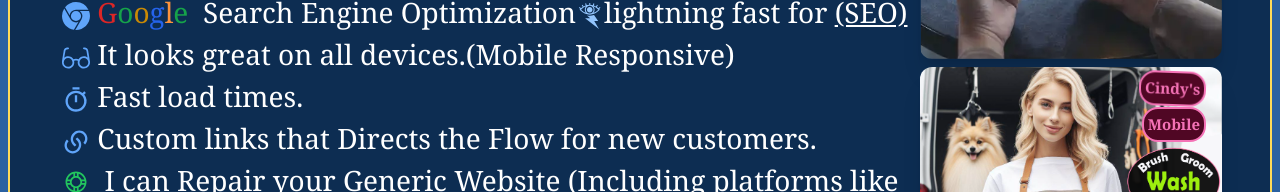
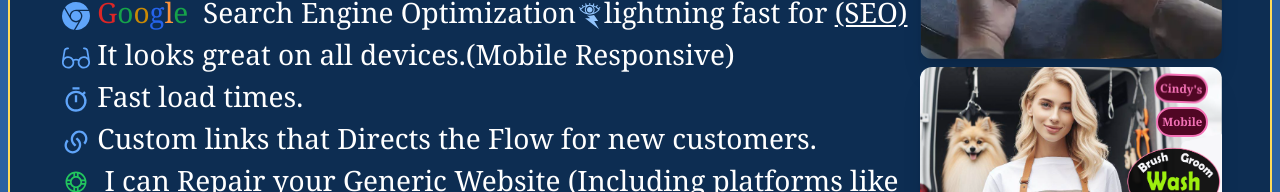
Before and after one commit to MyBaBB/My_Introduction, a React (Vite) app: page / in a window 1280 px wide. Shown: the part 426-618 px from the top of the page. Built offline with nearby package versions, Linux system fonts and the light colour scheme; a web font is replaced by a local one.

Commit message:
media querie on Cindys Mobile sign

```diff
--- a/src/components/TopRightImage.jsx
+++ b/src/components/TopRightImage.jsx
@@ -35,11 +35,22 @@
                   onClick={handleImageClick}
                    />
 
-                 <div className='absolute text-[12px] xs:text-[15px] p-1 border-2 border-pink-400 rounded-2xl
-                 top-1 right-3  font-bold text-pink-400  bg-pink-950 animate-spin rotate-2'>
+                 <div className='absolute
+                  text-[7px] sm:text-[7px] md:text-[11.5px]
+                   p-1 border-2 border-pink-400 rounded-2xl
+
+                 top-[0.2rem] md:top-[.2rem] md:top-[.2rem] lg:top-[.4rem]
+
+                 right-[.625rem] sm:right-[.5rem] md:right-[.6rem]
+                 font-bold text-pink-400  bg-pink-950 animate-spin rotate-2'>
                   <span className='cindy '>Cindy&apos;s</span></div>
-                 <div className='absolute text-[12px] xs:text-[15px] p-1 border-2 border-pink-400 rounded-2xl
-                 top-[2.5rem] right-3  font-bold text-pink-400  bg-pink-950 '>Mobile</div>
+                 <div className='absolute
+                 text-[7px] sm:text-[7px] md:text-[11.5px]
+                  p-1 border-2 border-pink-400 rounded-2xl
+
+                  top-[1.59rem] sm:top-[1.6rem] md:top-[2.1rem] lg:top-[2.5rem]
+                  right-[.625rem] sm:right-[.5rem] md:right-[.6rem]
+                   font-bold text-pink-400  bg-pink-950 '>Mobile</div>
                 </div>
 
                 <img
```
